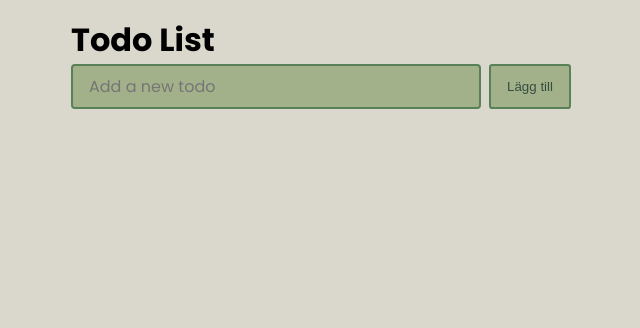
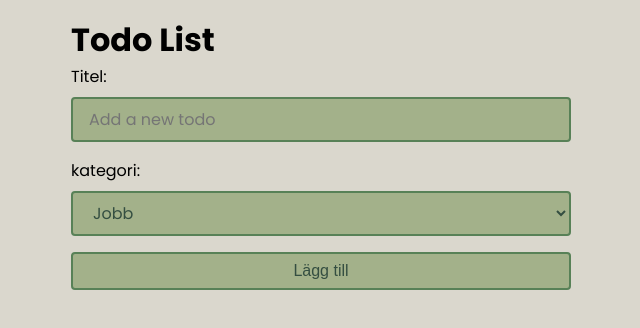
Before and after one commit to JosefForkman/Labb-3---React, a React (Vite) app: page / in a window 1280 px wide. Shown: the top 328 px of the page, without its empty margins (319-959 px from the left). Built offline with nearby package versions, Linux system fonts and the light colour scheme.

Commit message:
add category

```diff
--- a/src/App.css
+++ b/src/App.css
@@ -6,10 +6,15 @@ main {
 }
 
 .formAdd {
-    display: grid;
-    grid-template-columns: 1fr auto;
-    gap: 0.5rem;
+    display: flex;
+    flex-direction: column;
+    gap: 1rem;
 
+    label {
+        display: flex;
+        flex-direction: column;
+        gap: 0.5rem;
+    }
     input {
         color: var(--green-800);
         font-family: "Poppins", sans-serif;
@@ -20,9 +25,10 @@ main {
         border-radius: 0.25em;
     }
     button {
+        font-size: 1rem;
         color: var(--green-800);
         background-color: var(--green-200);
-        padding: 0.25rem 1rem;
+        padding: 0.5em 1em;
         border: 2px solid var(--green-400);
         border-radius: 0.25em;
     }
@@ -59,15 +65,7 @@ main {
             color: var(--green-400);
             margin-bottom: 0.5rem;
 
-            select {
-                color: var(--green-800);
-                font-family: "Poppins", sans-serif;
-                font-size: 1rem;
-                background-color: var(--green-200);
-                padding: 0.5rem 1rem;
-                border: 2px solid var(--green-400);
-                border-radius: 0.25em;
-            }
+
         }
         .todo {
             display: flex;
--- a/src/App.tsx
+++ b/src/App.tsx
@@ -8,25 +8,30 @@ import useLocalStorage from "./lib/useLocalStorage";
 function App() {
     const [todos, setTodo] = useLocalStorage<TodoList[]>("todos", []);
 
-    const addTodo = (title: string) => {
-        let todoList = todos[0];
-
-        if (todoList === undefined) {
-            todoList = {
-                id: crypto.randomUUID(),
-                name: "Todos",
-                todos: [],
-            };
-        }
-
-        const newTodo = {
+    const addTodo = (title: string, category: string) => {
+        let todoList = todos.find((todo) => todo.name === category);
+        const todo = {
             id: crypto.randomUUID(),
             title,
             completed: false,
             show: true,
         };
-        todoList.todos.push(newTodo);
-        setTodo([todoList]);
+
+        // If the category does not exist, create a new category
+        if (!todoList) {
+            todoList = {
+                id: crypto.randomUUID(),
+                name: category,
+                todos: [todo],
+            };
+            setTodo([todoList, ...todos]);
+
+            return;
+        }
+
+        // Add the todo to the existing category
+        todoList.todos.push(todo);
+        setTodo([...todos]);
     };
 
     return (
--- a/src/components/Input.tsx
+++ b/src/components/Input.tsx
@@ -1,18 +1,31 @@
 export default function Input({
     addTodo,
 }: {
-    addTodo: (title: string) => void;
+    addTodo: (title: string, category: string) => void;
 }) {
     const handelSubmit = (event: FormData) => {
         const title = event.get("title")?.toString();
-        if (title) {
-            addTodo(title);
+        const category = event.get("category")?.toString();
+        if (title && category) {
+            addTodo(title, category);
         }
     };
 
     return (
         <form action={handelSubmit} className="formAdd">
-            <input type="text" name="title" placeholder="Add a new todo" />
+            <label>
+                Titel:
+                <input type="text" name="title" placeholder="Add a new todo" />
+            </label>
+            <label>
+                kategori:
+                <select name="category">
+                    <option value="jobb">Jobb</option>
+                    <option value="hem">Hem</option>
+                    <option value="skola">Skola</option>
+                    <option value="övrigt">Övrigt</option>
+                </select>
+            </label>
             <button>Lägg till</button>
         </form>
     );
--- a/src/index.css
+++ b/src/index.css
@@ -21,3 +21,13 @@ body {
 ul {
     list-style: none;
 }
+
+select {
+    color: var(--green-800);
+    font-family: "Poppins", sans-serif;
+    font-size: 1rem;
+    background-color: var(--green-200);
+    padding: 0.5rem 1rem;
+    border: 2px solid var(--green-400);
+    border-radius: 0.25em;
+}
```
